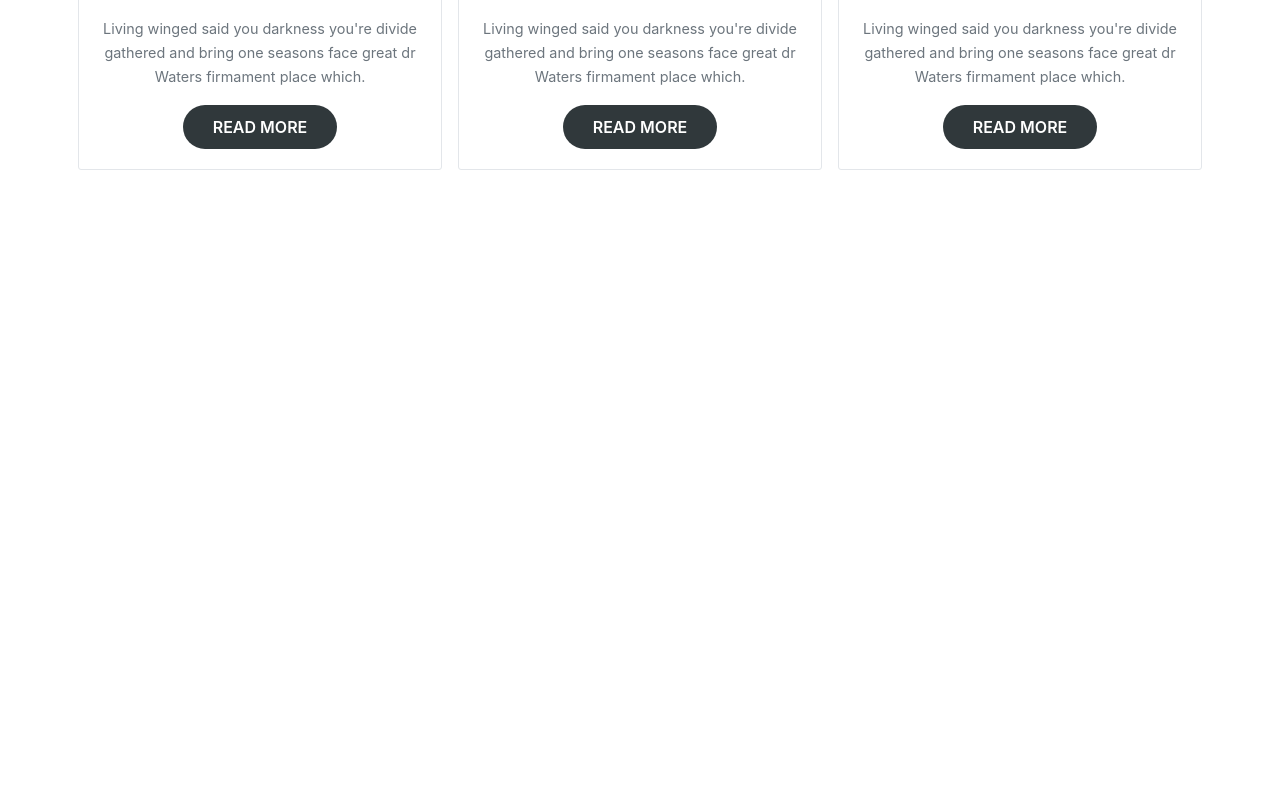
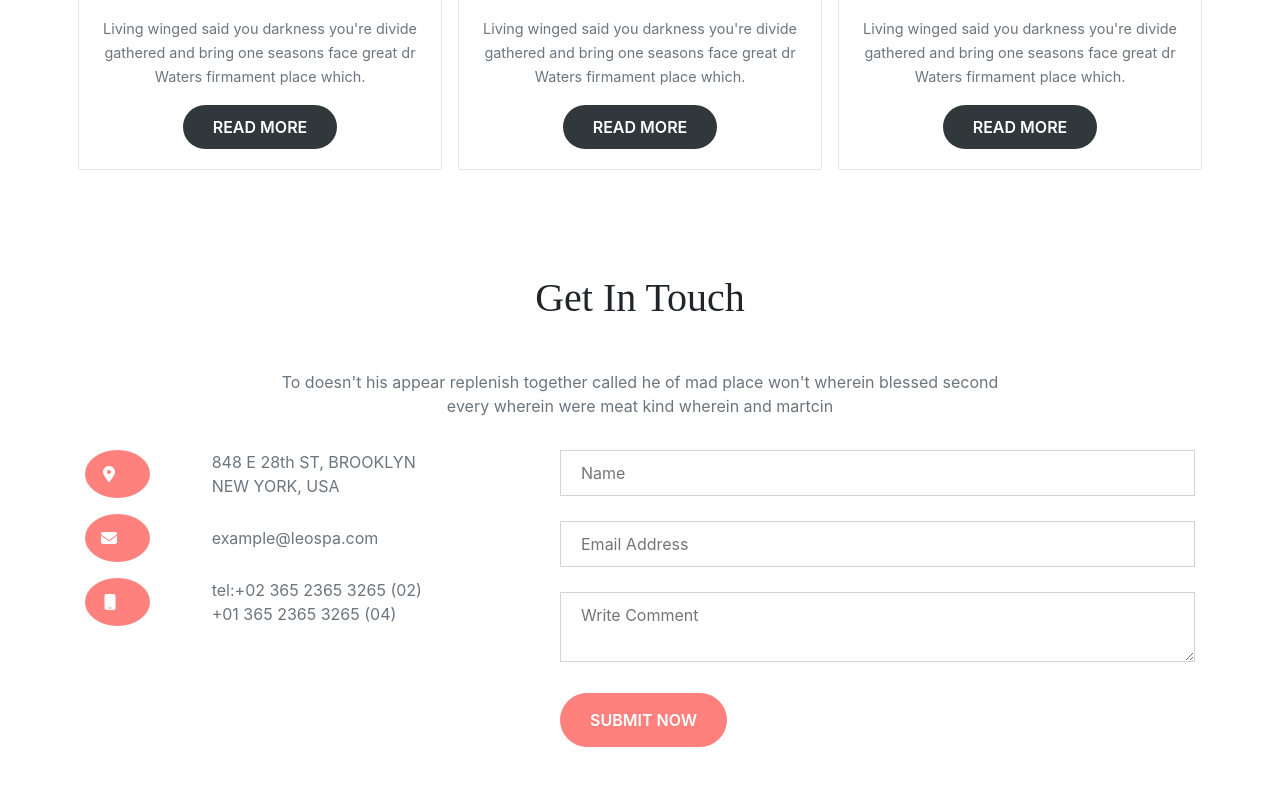
Before and after one commit to tedi4t/LeoSpa, a plain HTML site: page index.html in a window 1280 px wide. Shown: the part 4814-5599 px from the top of the page. Before the commit the page ends 5088 px from the top, so only its background shows below. Drawn offline with nearby package versions, Linux system fonts and the light colour scheme.

Commit message:
add touch form

```diff
--- a/css/style.css
+++ b/css/style.css
@@ -285,3 +285,33 @@ h1, h2, h3, h4, h5, h6 {
   color: #999;
   font-size: 0.7rem;
 }
+
+.fa-map-marker-alt, .fa-envelope, .fa-mobile {
+  border-radius: 50%;
+  color: #fff;
+  background: #ff817e;
+}
+
+.fa-map-marker-alt {
+  padding: 16px 18px;
+}
+
+.fa-envelope {
+  padding: 16px 16px;
+}
+
+.fa-mobile {
+  padding: 16px 19px;
+}
+
+.align-vertically {
+  display: grid !important;
+  align-content: center;
+}
+
+.touch-input {
+  width: 100%;
+  padding: 10px 20px;
+  margin-bottom: 25px;
+  border: 1px solid #d4d3d3;
+}
--- a/index.html
+++ b/index.html
@@ -372,6 +372,69 @@
       </div>
     </section>
 
+    <section id="get-in-touch">
+      <div class="container my-5">
+        <div class="text-center">
+          <h1>
+            Get In Touch
+          </h1>
+          <div class="row mt-5">
+            <div class="col-md-8 offset-md-2">
+              <p class="text-muted">
+                To doesn't his appear replenish together called he of mad place won't wherein blessed second every wherein were meat kind wherein and martcin
+              </p>
+            </div>
+          </div>
+        </div>
+        <div class="row">
+          <div class="col-md-4">
+            <div class="row mt-3">
+              <div class="col-md-3 align-vertically">
+                <i class="fas fa-map-marker-alt"></i>
+              </div>
+              <div class="col-md-8 offset-md-1 align-vertically">
+                <div class="text-muted">
+                  848 E 28th ST, BROOKLYN NEW YORK, USA
+                </div>
+              </div>
+            </div>
+            <div class="row mt-3">
+              <div class="col-md-3 align-vertically">
+                <i class="fas fa-envelope"></i>
+              </div>
+              <div class="col-md-8 offset-md-1 align-vertically">
+                <div class="text-muted">
+                  example@leospa.com
+                </div>
+              </div>
+            </div>
+            <div class="row mt-3">
+              <div class="col-md-3 align-vertically">
+                <i class="fas fa-mobile"></i>
+              </div>
+              <div class="col-md-8 offset-md-1 align-vertically">
+                <div class="text-muted">
+                  tel:+02 365 2365 3265 (02)
+                  <br>
+                  +01 365 2365 3265 (04)
+                </div>
+              </div>
+            </div>
+          </div>
+          <div class="col-md-7 offset-md-1">
+            <form action="" class="mt-3">
+              <input type="text" class="touch-input" placeholder="Name">
+              <input type="text" class="touch-input" placeholder="Email Address">
+              <textarea name="" id="" rows="2" class="touch-input" placeholder="Write Comment"></textarea>
+              <button type="submit" class="button-pink border-circled uppercase">
+                submit now
+              </button>
+            </form>
+          </div>
+        </div>
+      </div>
+    </section>
+
     <!-- Optional JavaScript -->
     <script src="./index.js"></script>
 
```
